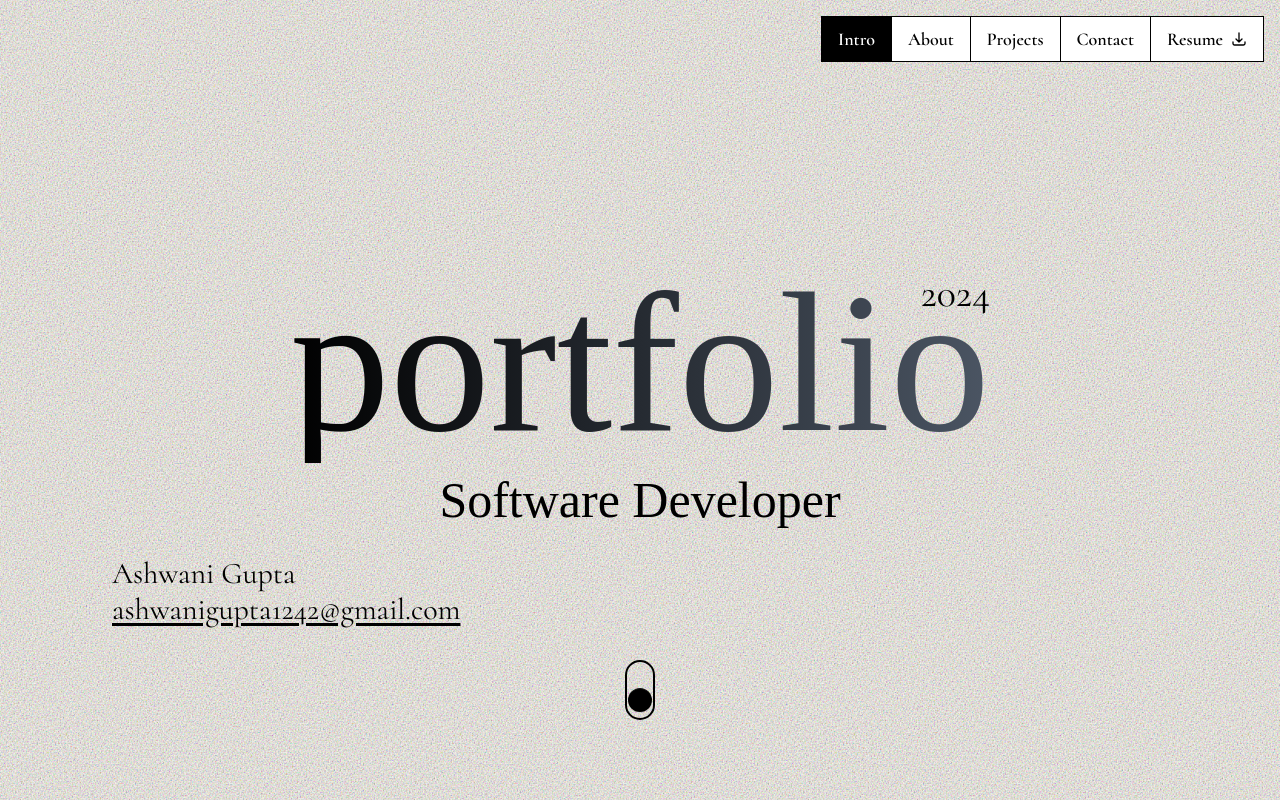
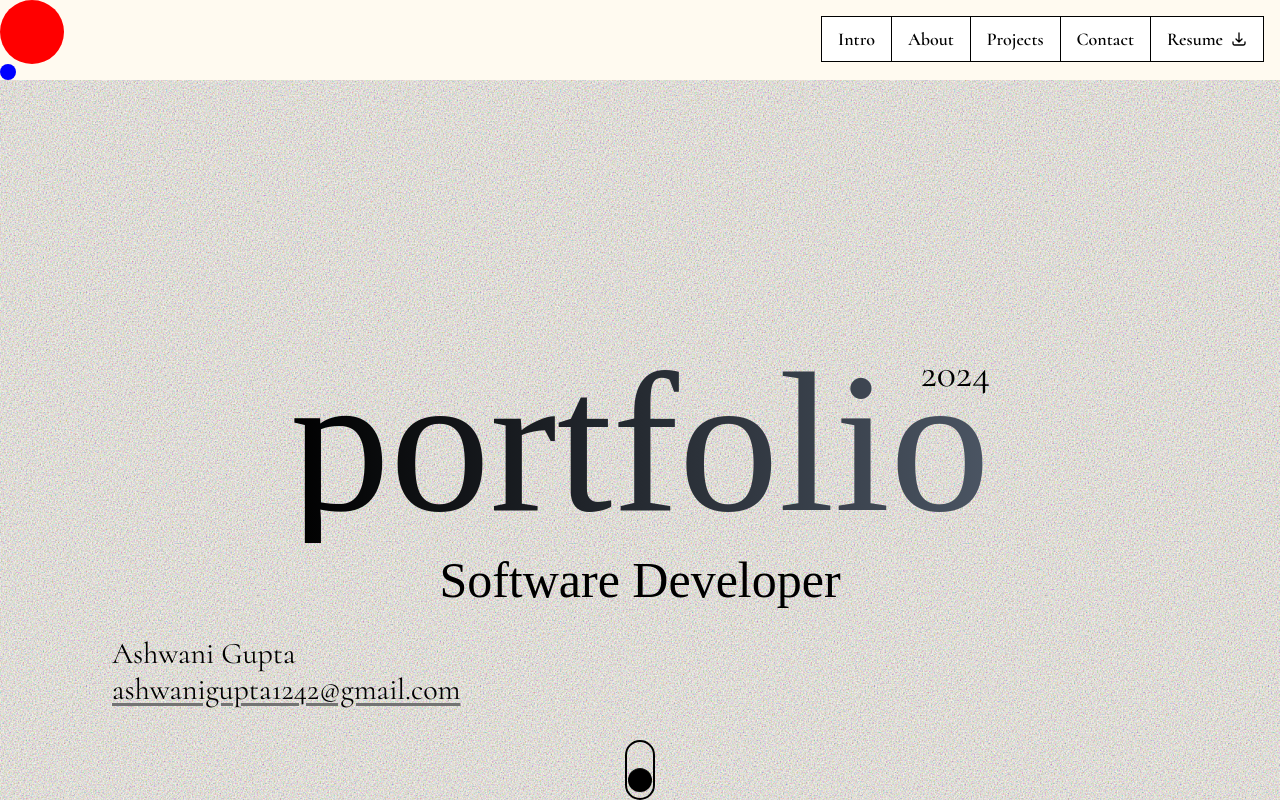
Before and after one commit to Ashwani1242/react-portfolio-1, a React (Create React App) app: page / in a window 1280 px wide. Shown: the top 800 px of the page. Built offline with nearby package versions, Linux system fonts and the light colour scheme; the HTML template or start-up script is replaced by a standard one; a web font is replaced by a local one.

Commit message:
Changes Committed on 2024-06-26, 21:35

```diff
--- a/package.json
+++ b/package.json
@@ -15,7 +15,7 @@
     "web-vitals": "^2.1.4"
   },
   "scripts": {
-    "start": "react-scripts start",
+    "dev": "react-scripts start",
     "build": "react-scripts build",
     "test": "react-scripts test",
     "eject": "react-scripts eject"
--- a/src/App.jsx
+++ b/src/App.jsx
@@ -4,6 +4,7 @@ import Intro from "./components/intro";
 import Navbar from "./components/navbar";
 import Projects from "./components/projects";
 import Contact from "./components/contact";
+import Cursor from './components/utils/cursor';
 
 import { motion, useMotionValue, useSpring } from "framer-motion";
 import { useEffect, useState } from "react";
@@ -29,7 +30,7 @@ function App() {
     };
   }, []);
 
-  const variants = {
+  const mouseVariants = {
     default: {
       mixBlendMode: "exclusion"
     },
@@ -97,7 +98,6 @@ function App() {
     },
   }
 
-
   const fadeRightVariant = {
     pageStart: {
       opacity: 0,
@@ -160,6 +160,8 @@ function App() {
   return (
     <div className="">
 
+      <Cursor />
+
       <Navbar
         cursorHidden={cursorHidden}
         textLeave={textLeave}
@@ -201,15 +203,16 @@ function App() {
         fadeLeftVariant={fadeLeftVariant}
       />
 
-      <motion.div
+
+      {/* <motion.div
         className="mask flex justify-center items-center"
         style={{
           translateX: cursorXSpring,
           translateY: cursorYSpring,
         }}
-        variants={variants}
+        variants={mouseVariants}
         animate={cursorVariant}
-      />
+      /> */}
     </div>
   );
 }
--- a/src/components/intro.jsx
+++ b/src/components/intro.jsx
@@ -55,7 +55,7 @@ const Intro = (props) => {
                         className=''>Ashwani Gupta
                     </p>
                     <p
-                        className='underline underline-offset-4 cursor-pointer'>
+                        className='underline decoration-neutral-500 underline-offset-4 cursor-pointer'>
                         ashwanigupta1242@gmail.com
                     </p>
                 </div>
@@ -78,7 +78,6 @@ const Intro = (props) => {
                     <div className='h-[24px] w-[24px] bg-black rounded-full animate-bounce group-hover:animate-ping' />
                 </Link>
             </motion.div>
-
         </section>
     )
 }
--- /dev/null
+++ b/src/components/utils/cursor.jsx
@@ -0,0 +1,31 @@
+import React, { useEffect, useState } from 'react'
+import { motion } from 'framer-motion'
+
+const Cursor = () => {
+    const[largeCircle, setLargeCircle] = useState({x: 0, y: 0})
+    const[smallCircle, setSmallCircle] = useState({x: 0, y: 0})
+
+    useEffect(() => {
+
+
+        const onMouseMove = (e) => {
+            setLargeCircle({x: e.pageX, y: e.pageY})
+            setSmallCircle({x: e.pageX, y: e.pageY})
+        }
+        window.addEventListener("mousemove", onMouseMove)
+
+        return () => {
+            window.removeEventListener("mousemove", onMouseMove)
+        }
+    }, [])
+
+
+  return (
+    <div>
+      <motion.div animate = {{x: largeCircle.x, y: largeCircle.y}} className="large-circle"></motion.div>
+      <motion.div animate = {{x: smallCircle.x, y: smallCircle.y}} className="small-circle"></motion.div>
+    </div>
+  )
+}
+
+export default Cursor
--- a/src/index.css
+++ b/src/index.css
@@ -30,7 +30,7 @@ body {
 .mask {
     mask-image: url("../public/mask.svg");
     background-color: #07897f;
-    position: absolute;
+    position: fixed;
     width: 100px;
     height: 100px;
     top: 0px;
@@ -79,3 +79,19 @@ body {
     transition-duration: 500ms;
     transition: all;
 }
+
+
+.large-circle, .small-circle {
+    height: 64px;
+    width: 64px;
+    border-radius: 50%;
+    background-color: red;
+    z-index: 100;
+}
+
+.small-circle {
+    height: 16px;
+    width: 16px;
+    border-radius: 50%;
+    background-color: blue;
+}
```
